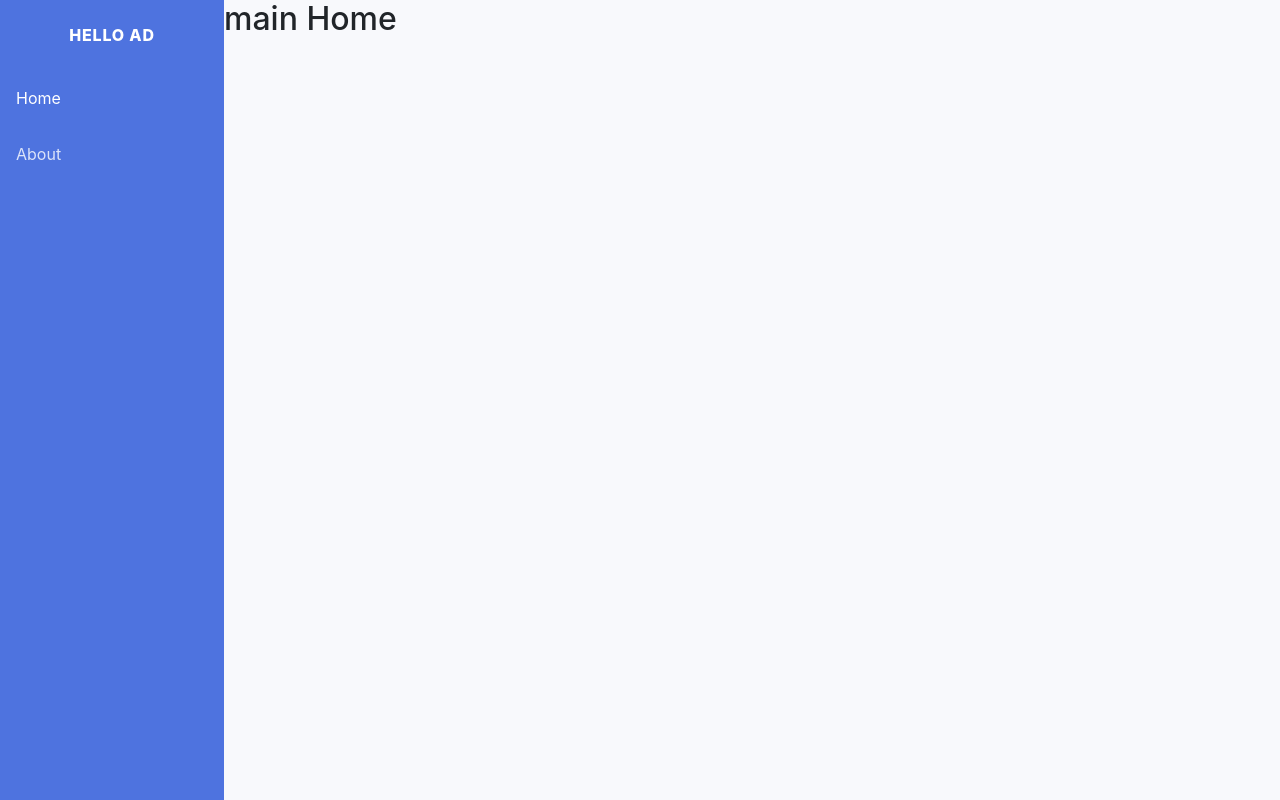
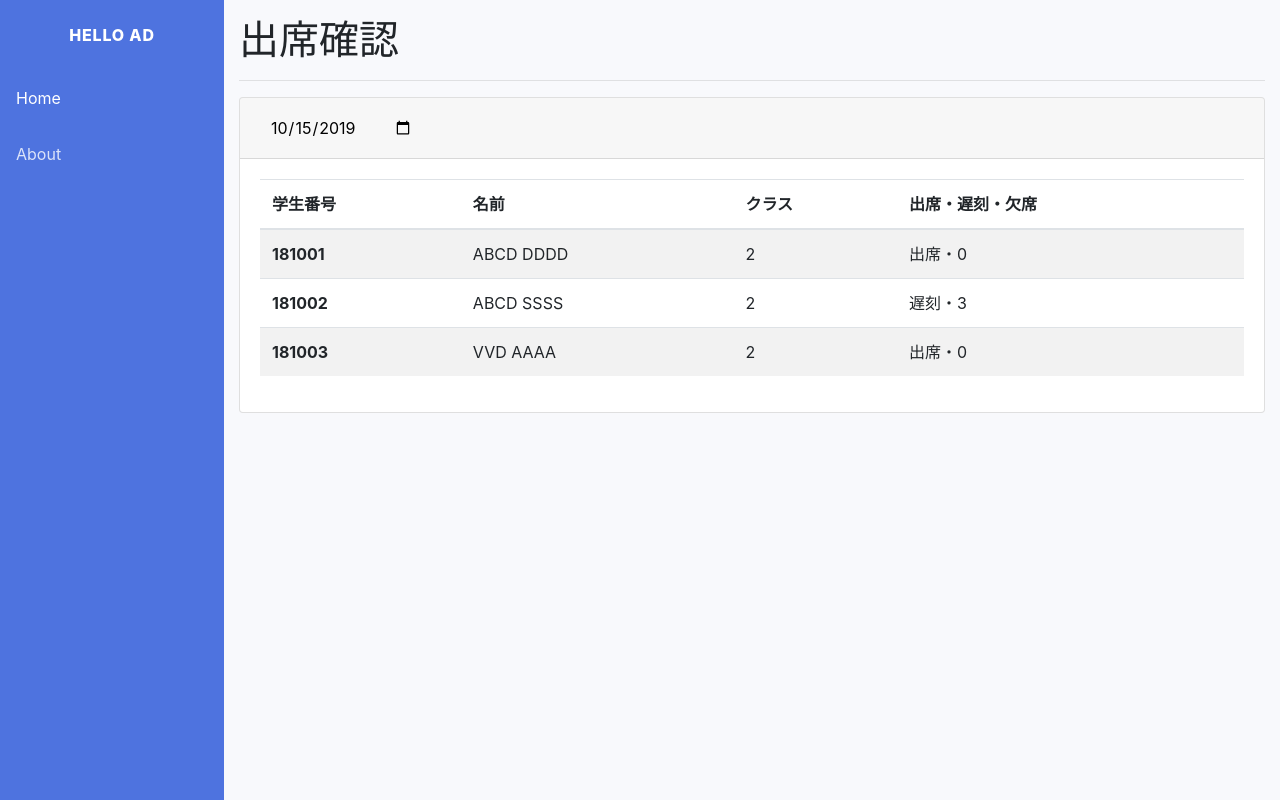
Before and after one commit to nguyennambei/student-management-system, a React (Create React App) app: page /home in a window 1280 px wide. Built offline with nearby package versions, Linux system fonts and the light colour scheme.

Commit message:
AtendanceInfo

```diff
--- a/package.json
+++ b/package.json
@@ -4,6 +4,7 @@
   "private": true,
   "dependencies": {
     "bootstrap": "^4.3.1",
+    "firebase": "^7.4.0",
     "react": "^16.12.0",
     "react-dom": "^16.12.0",
     "react-router-dom": "^5.1.2",
--- a/src/App.js
+++ b/src/App.js
@@ -1,13 +1,15 @@
 import React,{useState} from 'react';
 import './App.css';
 import {Button,Collapse} from 'reactstrap';
-import {BrowserRouter as Router, Route,Switch,NavLink} from 'react-router-dom'
+import {BrowserRouter as Router, Route,Switch,NavLink} from 'react-router-dom';
+
+import ClassPage from './components/attendanceInformation/ClassPage';
 
 const routes = [
   {
     path:'/home',
     exact:true,
-    main: ()=><h2>main Home</h2>
+    main: ()=><ClassPage />
   },
   {
     path:'/about',
--- /dev/null
+++ b/src/components/attendanceInformation/ClassPage.css
@@ -0,0 +1,10 @@
+#content-wrapper{
+    overflow-x: hidden;
+    width: 100%;
+    padding-top: 1rem;
+}
+.date-field input {
+    background-color:#f7f7f7;
+    border: none;
+    padding: 5px 10px;
+   }
--- /dev/null
+++ b/src/components/attendanceInformation/ClassPage.js
@@ -0,0 +1,68 @@
+import React from 'react';
+import './ClassPage.css';
+import StudentList from './StudentList';
+
+
+export default class ClassPage extends React.Component{
+    constructor(props){
+        super(props);
+        this.state={
+            dates: this.getNow(),
+            listStudents:  [
+                {
+                    id_student : '181001',
+                    name : 'ABCD DDDD',
+                    class: '2',
+                    active : true,
+                    cause : 0
+                },
+                {
+                    id_student : '181002',
+                    name : 'ABCD SSSS',
+                    class: '2',
+                    active : false,
+                    cause : 3
+                },
+                {
+                    id_student : '181003',
+                    name : 'VVD AAAA',
+                    class: '2',
+                    active : true,
+                    cause : 0
+                },
+            ]
+        };
+
+    }
+    getNow(){
+        let omar = new Date();
+        let y  = omar.getFullYear().toString();
+        let m = omar.getMonth().toString();
+        let d = omar.getDate().toString();
+        return y+'-'+m+'-'+d;
+      }
+    onHandleChange=(e)=>{
+        let day=e.target.value.split('-');
+        this.setState({dates : e.target.value});
+    }
+
+    render(){
+        const {listStudents}=this.state;
+        return(
+            <div className='container-fluid'>
+                <h1>出席確認</h1>
+                <hr />
+
+                <div className='card mb-3'>
+                    <div className='card-header date-field'>
+                        <input type='date' onChange={this.onHandleChange} value={this.state.dates}/>
+                    </div>
+
+                    <StudentList listStudents = {listStudents}/>
+
+                </div>
+
+            </div>
+        );
+    }
+}
--- /dev/null
+++ b/src/components/attendanceInformation/StudentItem.js
@@ -0,0 +1,21 @@
+import React from 'react';
+
+export default class StudentItem extends React.Component{
+    checkAttendance=(active,cause)=>{
+        if(active){
+            return <td>{active}</td>
+        }
+    }
+    render(){
+        const {student}=this.props
+        return(
+            <tr>
+                <th>{student.id_student}</th>
+                <td>{student.name}</td>
+                <td>{student.class}</td>
+                <td>{student.active?'出席':'遅刻'}・{student.cause}</td>
+
+            </tr>
+        );
+    }
+}
--- /dev/null
+++ b/src/components/attendanceInformation/StudentList.js
@@ -0,0 +1,35 @@
+import React from 'react';
+import StudentItem from './StudentItem';
+
+export default class StudentList extends React.Component{
+    render(){
+        const {listStudents}=this.props;
+        var elmStudents = listStudents.map((data,index)=>{
+            return <StudentItem key={index} student={data}/>
+        })
+        console.log(listStudents);
+        return(
+            <div className='card-body'>
+                <table className='table table-striped'>
+                    <thead>
+                        <tr>
+                            <th >学生番号</th>
+                            <th >名前</th>
+                            <th >クラス</th>
+                            <th >出席・遅刻・欠席</th>
+                        </tr>
+                    </thead>
+                    <tbody>
+                    {/* <tr>
+                    <th>181001</th>
+                    <td>ABCD DDDD</td>
+                    <td>2年</td>
+                    <td>遅刻・電車遅れ</td>
+                    </tr> */}
+                        {elmStudents}
+                    </tbody>
+                </table>
+            </div>
+        );
+    }
+}
--- a/src/index.js
+++ b/src/index.js
@@ -4,6 +4,7 @@ import './index.css';
 import App from './App';
 import * as serviceWorker from './serviceWorker';
 import 'bootstrap/dist/css/bootstrap.min.css';
+import moduleName from 'react';
 
 ReactDOM.render(<App />, document.getElementById('root'));
 
```
Also changed, not shown: 1 other file (tests, documents, lock files or other folders).
